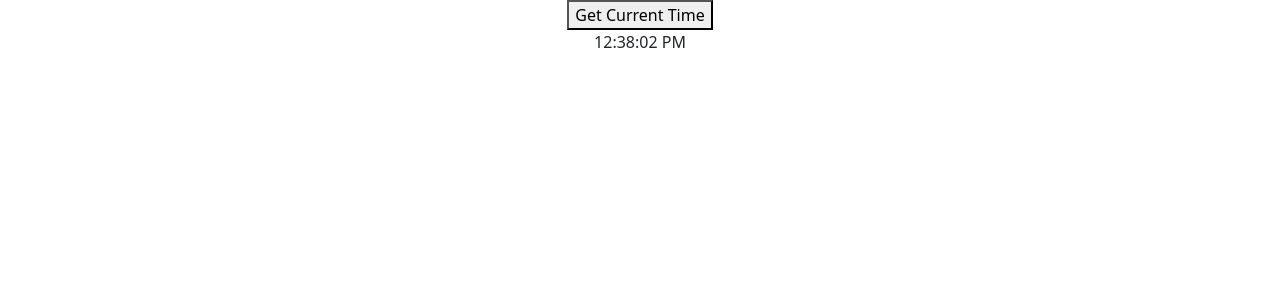
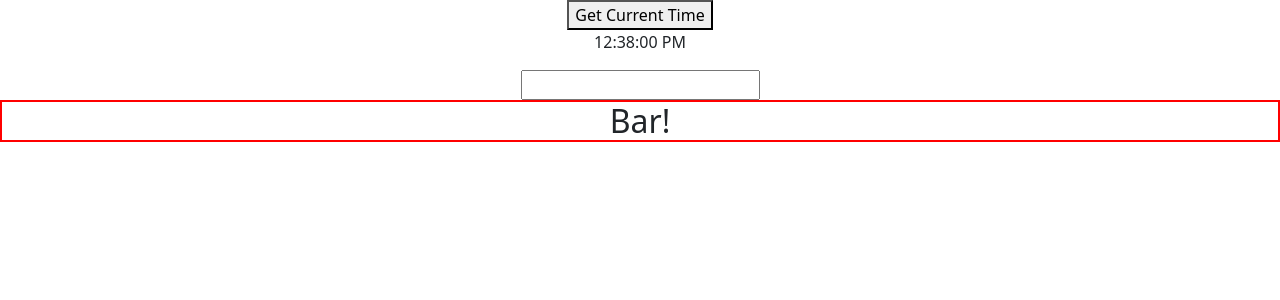
Before and after one commit to Reece-elder/22JanSoftware-React, a React (Create React App) app in the folder React/demo-project/: page /item/1 in a window 1280 px wide. Shown: the top 300 px of the page. Built offline with nearby package versions, Linux system fonts and the light colour scheme; no server answers.

Commit message:
basic axios

```diff
--- a/React/demo-project/package.json
+++ b/React/demo-project/package.json
@@ -6,10 +6,12 @@
     "@testing-library/jest-dom": "^5.16.2",
     "@testing-library/react": "^12.1.4",
     "@testing-library/user-event": "^13.5.0",
+    "axios": "^0.26.1",
     "bootstrap": "^5.1.3",
     "react": "^17.0.2",
     "react-bootstrap": "^2.2.1",
     "react-dom": "^17.0.2",
+    "react-helmet": "^6.1.0",
     "react-router-dom": "^6.2.2",
     "react-scripts": "5.0.0",
     "web-vitals": "^2.1.4"
--- a/React/demo-project/src/App.js
+++ b/React/demo-project/src/App.js
@@ -25,6 +25,8 @@ import {BrowserRouter as Router, Route, Routes} from 'react-router-dom';
 import Footer from './components/010-ReactRouting/Footer';
 import Item from './components/010-ReactRouting/Item';
 import Clock from './components/011-Hooks/Clock';
+import ChangeTitle from './components/011-Hooks/ChangeTitle';
+import Bar from './components/012-DataRequests/Bar';
 
 
 
@@ -70,6 +72,8 @@ function App() {
         {/* <Footer/> */}
       {/* </Router> */}
       <Clock/>
+      <ChangeTitle/>
+      <Bar/>
     </div>
   );
 }
--- /dev/null
+++ b/React/demo-project/src/components/011-Hooks/ChangeTitle.jsx
@@ -0,0 +1,16 @@
+import { useEffect, useState } from "react";
+
+const ChangeTitle = () => {
+
+    // State for the input field
+    const[title, setTitle] = useState("");
+
+    // Use effect that is triggered when our state changes
+    useEffect(() => {
+        document.title = title; // sets the document title to be our variable 'title'
+    },[title]);                 // runs every time the state title is changed
+
+    return ( <input type="text" value={title} onChange={(e) => {setTitle(e.target.value)}}/> );
+}
+
+export default ChangeTitle;
--- a/React/demo-project/src/components/011-Hooks/Clock.jsx
+++ b/React/demo-project/src/components/011-Hooks/Clock.jsx
@@ -19,9 +19,7 @@ const Clock = () => {
     // runs everytime the page changes state or renders something new
     // useEffect(tick); // A bad way of running.. hopefully
     useEffect(() => {
-        console.log("use effect started");
         setTimeout(tick, 1000);      // Waits for x milliseconds and then does the passed in function
-        console.log("use effect finished");
     },[time])       // Every time time state is changed run this method
 
     // If your use effect changes state 'A', if you put [A] in your bottom of useEffect = infiniteLoop
--- /dev/null
+++ b/React/demo-project/src/components/012-DataRequests/Bar.jsx
@@ -0,0 +1,31 @@
+// Bar will be pulling the data down and saving it as a variable it can use
+
+import {useEffect, useState} from 'react';
+import axios from 'axios';
+
+const Bar = () => {
+
+    // State for the data we're pulling from the API
+    const [data, setData] = useState([])
+
+    // For pulling the data from the API when the page has loaded
+    useEffect(() => {
+        // axios is a simple asynchronous HTTP request library we install with npm i axios
+        // To do a get request axios.get('url to get from')
+        axios.get('https://api.punkapi.com/v2/beers?&per_page=80') // Sending a get request to the server
+
+        // .then() - used for async code, do the method above, when it has returned something
+        // put the return into this method and run
+        .then((response) => {       // Take what axios returns, call it 'response' and print it out
+            console.log(response.data);
+            setData(response.data)  // An array of objects stored as state
+            console.log(data);      // Won't show straightaway
+        })
+    },[])
+
+    return (
+        <h2> Bar! </h2>
+     );
+}
+
+export default Bar;
```
Also changed, not shown: 1 other file (tests, documents, lock files or other folders).
